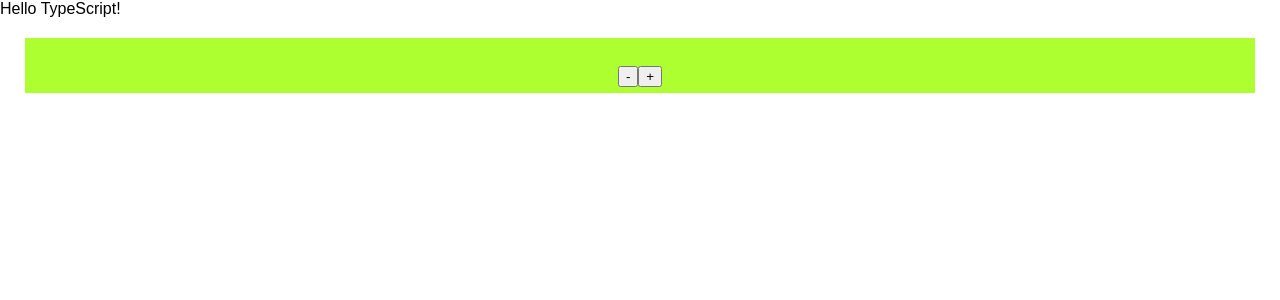
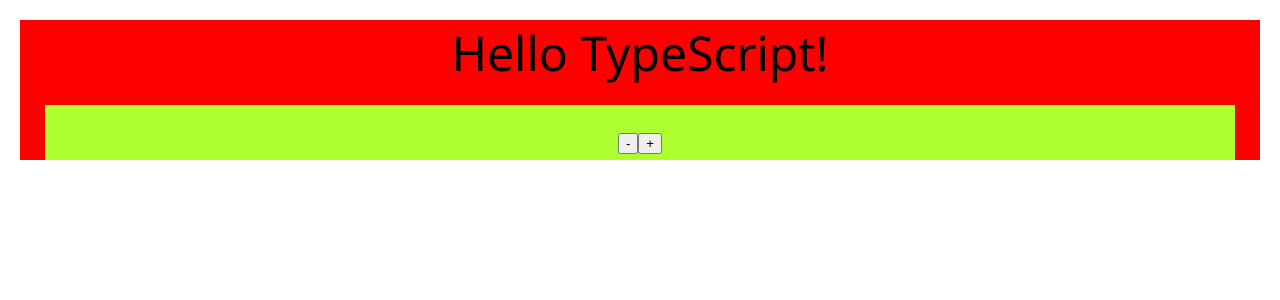
Before and after one commit to hernanal/typescript-starter-project, a React (Create React App) app: page / in a window 1280 px wide. Shown: the top 300 px of the page. Built offline with nearby package versions, Linux system fonts and the light colour scheme.

Commit message:
Revert style implementation for Hello component

```diff
--- a/src/components/Hello.tsx
+++ b/src/components/Hello.tsx
@@ -1,5 +1,5 @@
 import * as React from 'react';
-import styles from '../index.scss';
+import '../index.scss';
 
 export interface IHelloProps {
     name: string;
@@ -14,7 +14,7 @@ function Hello({ name, enthusiasmLevel = 1, onIncrement, onDecrement }: IHelloPr
     }
 
     return (
-        <div className={styles.hello}>
+        <div className="hello">
             <div className="greeting">
                 Hello {name + getExclamationMarks(enthusiasmLevel)}
             </div>
```
